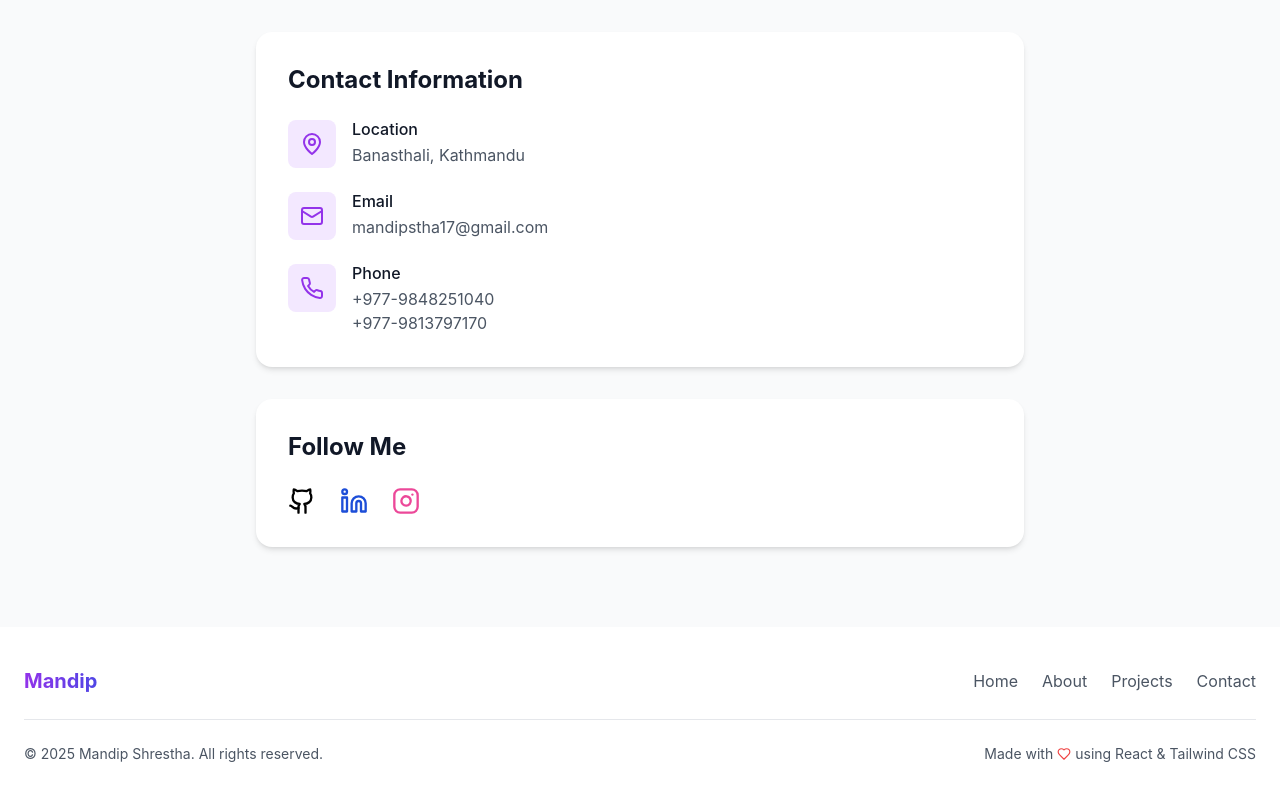
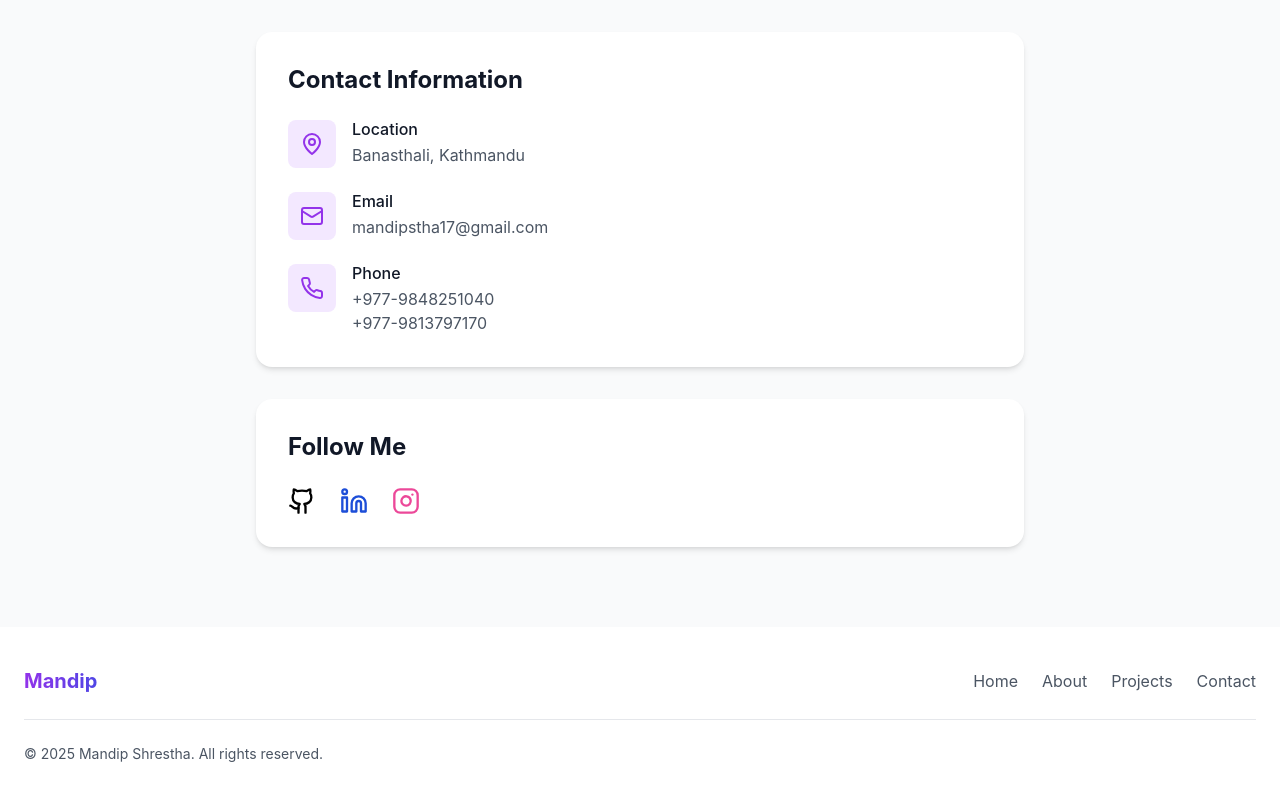
Before and after one commit to Mandipstha-17/Portfolio, a React (Vite) app: page / in a window 1280 px wide. Shown: the part 3742-4542 px from the top of the page. Built offline with nearby package versions, Linux system fonts and the light colour scheme.

Commit message:
footer fixed

```diff
--- a/src/components/Footer.tsx
+++ b/src/components/Footer.tsx
@@ -71,9 +71,9 @@ const Footer = () => {
             © {currentYear} Mandip Shrestha. All rights reserved.
           </p>
 
-          <p className="text-gray-600 dark:text-gray-400 text-sm flex items-center">
+          {/* <p className="text-gray-600 dark:text-gray-400 text-sm flex items-center">
             Made with <Heart size={14} className="text-red-500 mx-1" /> using React & Tailwind CSS
-          </p>
+          </p> */}
         </div>
       </div>
     </footer>
```
